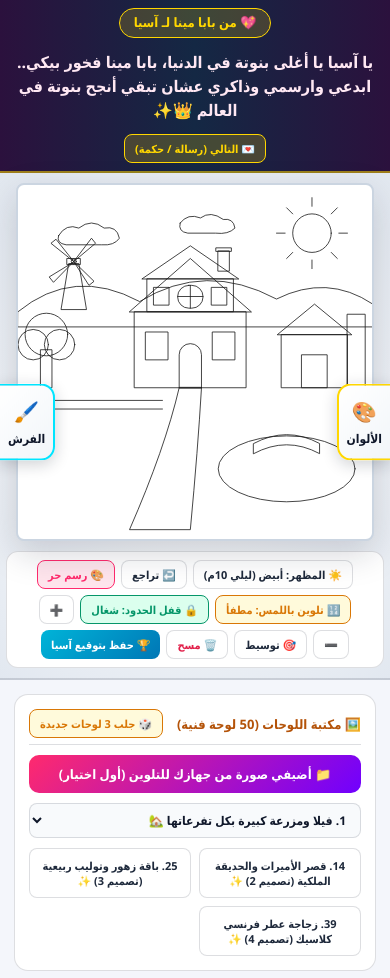
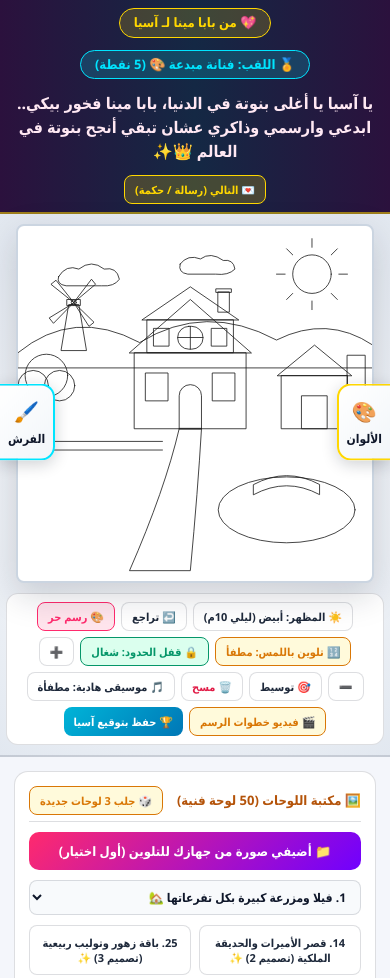
Before and after one commit to Shadowofdeath99/asia-art-studio, a plain HTML site: page index.html in a window 390 px wide. Shown: the top 978 px of the page. Drawn offline with Linux system fonts and the light colour scheme.

Commit message:
🚀 Add Time-Lapse Replay, Auto-Save, XP Rank & Relaxing Piano

```diff
--- a/index.html
+++ b/index.html
@@ -381,6 +381,7 @@
 <!-- 1. رسالة بابا مينا والحكم في القمة -->
 <div class="asia-banner" id="asiaBanner">
   <span class="badge">💖 من بابا مينا لـ آسيا</span>
+  <span class="badge" id="asiaRankBadge" style="background:rgba(0,229,255,0.18); border-color:#00e5ff; color:#00e5ff;">🌟 اللقب: فنانة مبدعة (0 نقطة)</span>
   <span id="asiaQuote">يا آسيا يا أغلى بنوتة في الدنيا، بابا مينا فخور بيكي.. ابدعي وارسمي وذاكري عشان تبقي أنجح بنوتة في العالم 👑✨</span>
   <button type="button" class="dash-btn" style="background:rgba(255,215,0,0.2); border-color:#ffd700; color:#ffd700;" onclick="nextBabaWisdom()">💌 التالي (رسالة / حكمة)</button>
 </div>
@@ -428,6 +429,8 @@
       <button type="button" class="dash-btn" onclick="Studio.adjustZoom(-0.15)">➖</button>
       <button type="button" class="dash-btn" onclick="Studio.resetView()">🎯 توسيط</button>
       <button type="button" class="dash-btn" style="color:#e11d48;" onclick="Studio.clearActiveLayer()">🗑️ مسح</button>
+      <button type="button" class="dash-btn active-cyan" id="musicBtn" onclick="ProExtras.toggleRelaxMusic()">🎵 موسيقى هادية: مطفأة</button>
+      <button type="button" class="dash-btn active-gold" onclick="ProExtras.playTimeLapse()">🎬 فيديو خطوات الرسم</button>
       <button type="button" class="dash-btn btn-export" onclick="Studio.exportWithSignature()">🏆 حفظ بتوقيع آسيا</button>
     </div>
   </div>
@@ -1172,6 +1175,7 @@ const Studio = {
     const canvas = this.layers[this.activeLayerIdx];
     this.history.push({ layerIdx: this.activeLayerIdx, data: canvas.toDataURL() });
     if (this.history.length > 35) this.history.shift();
+    ProExtras.recordFrameAndSave();
   },
 
   undo() {
@@ -1368,7 +1372,115 @@ const Studio = {
   }
 };
 
+
+const ProExtras = {
+  frames: [],
+  xp: parseInt(localStorage.getItem("asia_xp") || "0"),
+  musicPlaying: false,
+  musicTimer: null,
+  audioCtx: null,
+
+  init() {
+    this.updateRankUI();
+    this.restoreAutoSave();
+  },
+
+  addXP(pts) {
+    this.xp += pts;
+    localStorage.setItem("asia_xp", this.xp);
+    this.updateRankUI();
+  },
+
+  updateRankUI() {
+    const el = document.getElementById("asiaRankBadge");
+    if (!el) return;
+    let rank = "فنانة مبدعة 🎨";
+    if (this.xp >= 1500) rank = "أسطورة الفن فخر بابا مينا 👑";
+    else if (this.xp >= 600) rank = "أميرة الألوان 🌟";
+    else if (this.xp >= 200) rank = "رسامة متألقة ✨";
+    el.innerText = `🏅 اللقب: ${rank} (${this.xp} نقطة)`;
+  },
+
+  recordFrameAndSave() {
+    try {
+      const c1 = document.getElementById("layer1");
+      if (!c1) return;
+      const snap = c1.toDataURL("image/png");
+      this.frames.push(snap);
+      if (this.frames.length > 60) this.frames.shift();
+      localStorage.setItem("asia_autosave_layer1", snap);
+      this.addXP(5);
+    } catch (e) {}
+  },
+
+  restoreAutoSave() {
+    try {
+      const saved = localStorage.getItem("asia_autosave_layer1");
+      if (!saved) return;
+      const c1 = document.getElementById("layer1");
+      if (!c1) return;
+      const img = new Image();
+      img.src = saved;
+      img.onload = () => {
+        c1.getContext("2d").drawImage(img, 0, 0);
+      };
+    } catch (e) {}
+  },
+
+  playTimeLapse() {
+    if (this.frames.length < 2) {
+      alert("لوني شوية الأول يا آسيا عشان أعرضلك فيديو خطوات رسمتك الجميلة 🎨💖");
+      return;
+    }
+    const c1 = document.getElementById("layer1");
+    const ctx = c1.getContext("2d");
+    let idx = 0;
+    const interval = setInterval(() => {
+      if (idx >= this.frames.length) {
+        clearInterval(interval);
+        return;
+      }
+      const img = new Image();
+      img.src = this.frames[idx];
+      img.onload = () => {
+        ctx.clearRect(0, 0, 700, 700);
+        ctx.drawImage(img, 0, 0);
+      };
+      idx++;
+    }, 90);
+  },
+
+  toggleRelaxMusic() {
+    const btn = document.getElementById("musicBtn");
+    this.musicPlaying = !this.musicPlaying;
+    if (!this.musicPlaying) {
+      clearInterval(this.musicTimer);
+      if (btn) btn.innerText = "🎵 موسيقى هادية: مطفأة";
+      return;
+    }
+    if (btn) btn.innerText = "🎶 موسيقى هادية: شغالة";
+    if (!this.audioCtx) this.audioCtx = new (window.AudioContext || window.webkitAudioContext)();
+    const notes = [261.63, 293.66, 329.63, 392.00, 440.00, 523.25, 392.00, 329.63];
+    let step = 0;
+    this.musicTimer = setInterval(() => {
+      if (!this.musicPlaying) return;
+      const osc = this.audioCtx.createOscillator();
+      const gain = this.audioCtx.createGain();
+      osc.type = "triangle";
+      osc.frequency.setValueAtTime(notes[step % notes.length], this.audioCtx.currentTime);
+      gain.gain.setValueAtTime(0.03, this.audioCtx.currentTime);
+      gain.gain.exponentialRampToValueAtTime(0.0001, this.audioCtx.currentTime + 1.1);
+      osc.connect(gain);
+      gain.connect(this.audioCtx.destination);
+      osc.start();
+      osc.stop(this.audioCtx.currentTime + 1.1);
+      step++;
+    }, 650);
+  }
+};
+
 window.addEventListener("DOMContentLoaded", () => {
+  ProExtras.init();
   checkTimeBasedTheme();
   setInterval(checkTimeBasedTheme, 30000);
   if (window.innerWidth <= 960) {
```
